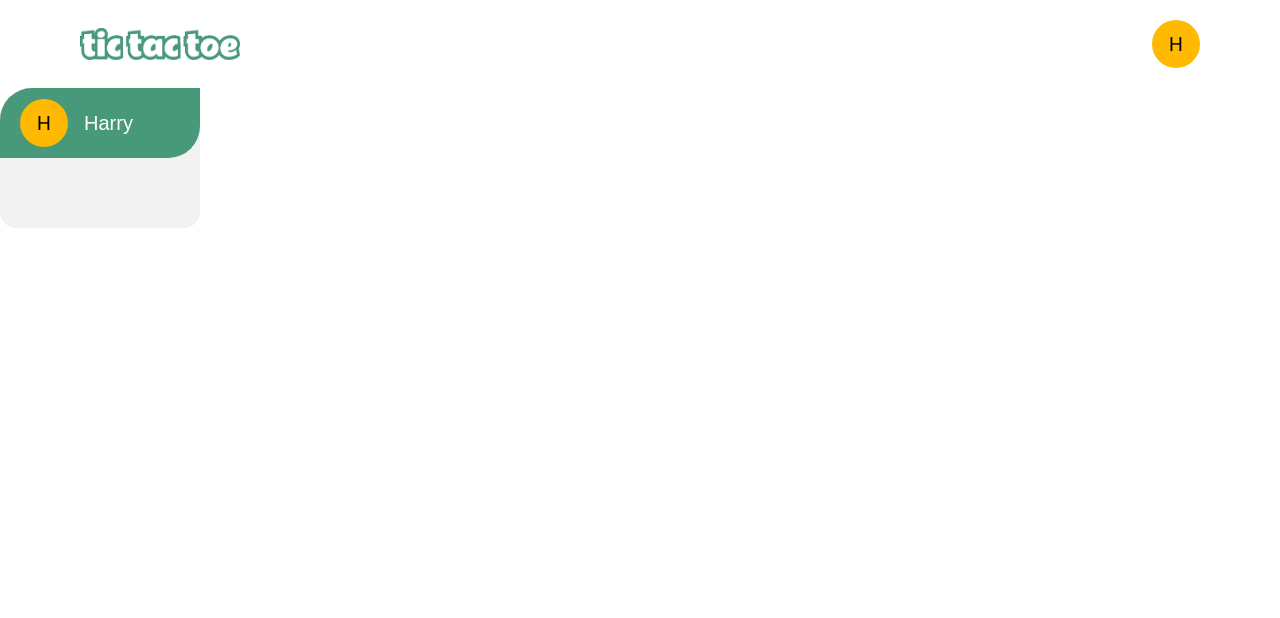
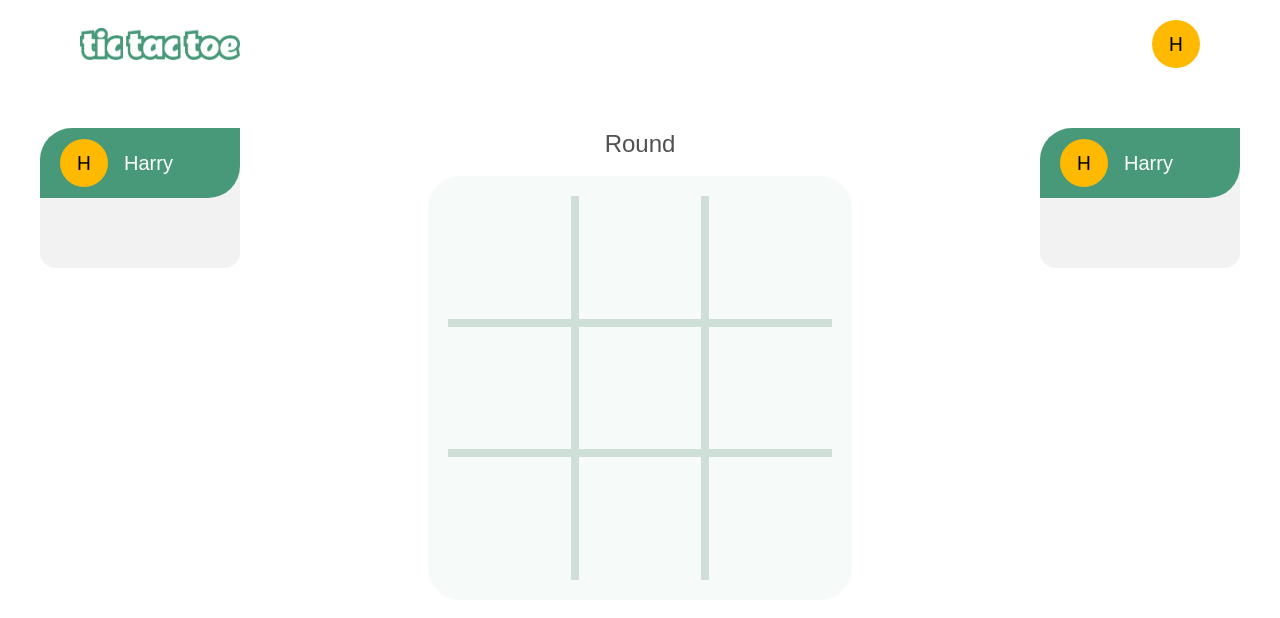
Before and after one commit to harishihan-c/multi-server-tic-tac-toe, a React (Vite) app in the folder client/: page /bot in a window 1280 px wide. Shown: the top 618 px of the page. Built offline with nearby package versions, Linux system fonts and the light colour scheme; a web font is replaced by a local one.

Commit message:
feat: Add basic 9 grid board layout

```diff
--- /dev/null
+++ b/client/src/components/Board.jsx
@@ -0,0 +1,26 @@
+import React from "react";
+
+const Board = () => {
+  return (
+    <div className="flex flex-col justify-center text-center">
+      <p className="font-rammetto text-2xl text-[#515151]">Round</p>
+      <div className="mt-4 bg-[#f6fbf9] px-5 py-5 rounded-4xl">
+        <div className="grid grid-cols-3 grid-rows-3 w-sm bg-[#CEDFD8] gap-2 rounded-4xl ">
+          <div className="aspect-square  bg-[#f6fbf9]"></div>
+          <div className="aspect-square  bg-[#f6fbf9]"></div>
+          <div className="aspect-square  bg-[#f6fbf9]"></div>
+
+          <div className="aspect-square  bg-[#f6fbf9]"></div>
+          <div className="aspect-square  bg-[#f6fbf9]"></div>
+          <div className="aspect-square  bg-[#f6fbf9]"></div>
+
+          <div className="aspect-square  bg-[#f6fbf9]"></div>
+          <div className="aspect-square  bg-[#f6fbf9]"></div>
+          <div className="aspect-square  bg-[#f6fbf9]"></div>
+        </div>
+      </div>
+    </div>
+  );
+};
+
+export default Board;
--- a/client/src/pages/Bot.jsx
+++ b/client/src/pages/Bot.jsx
@@ -1,12 +1,17 @@
 import React from "react";
 import NavBar from "../components/NavBar";
 import PlayerCard from "../components/PlayerCard";
+import Board from "../components/Board";
 
 const Bot = () => {
   return (
     <div>
       <NavBar />
-      <PlayerCard />
+      <div className='flex justify-between px-10 mt-10'>
+        <PlayerCard />
+        <Board />
+        <PlayerCard />
+      </div>
     </div>
   );
 };
```
